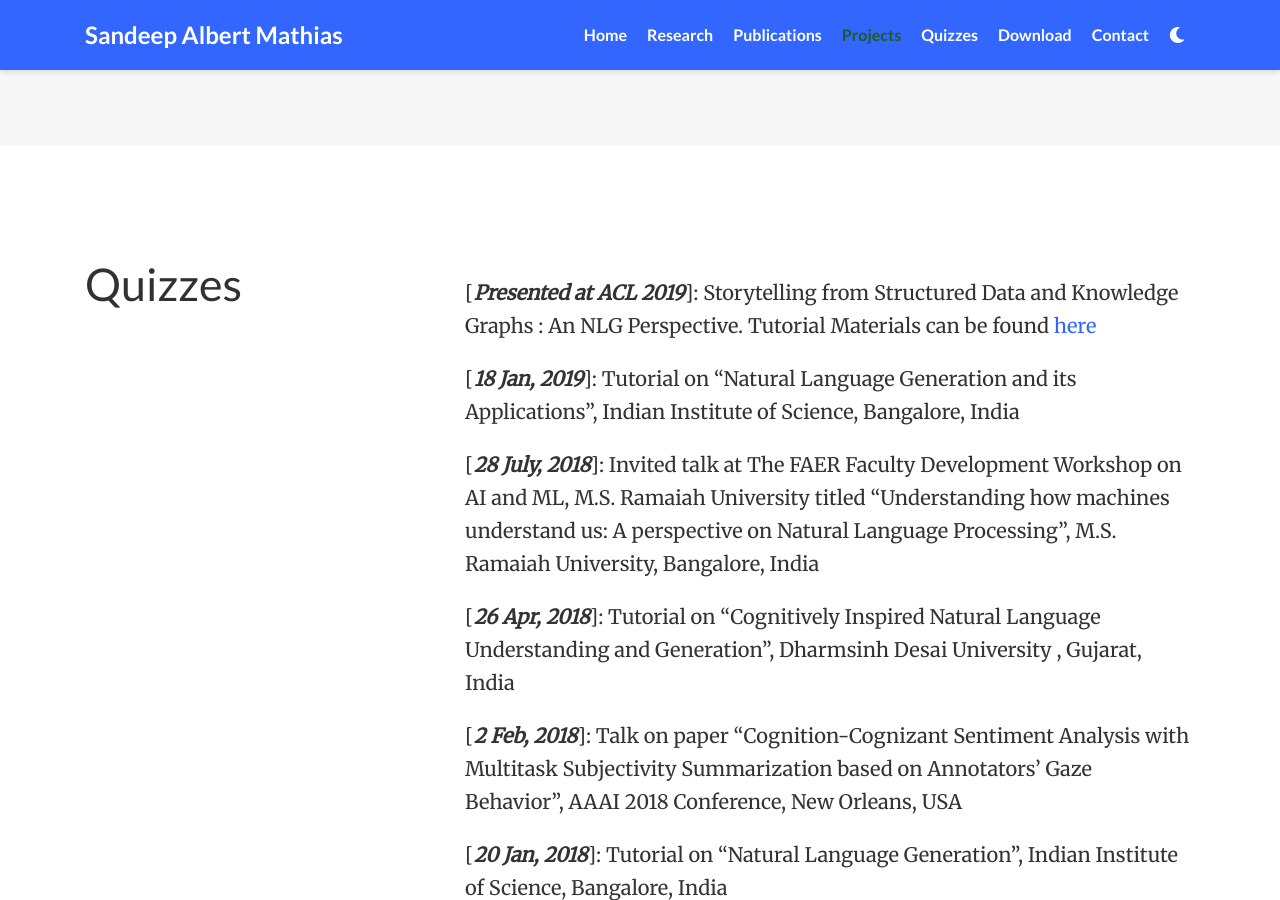
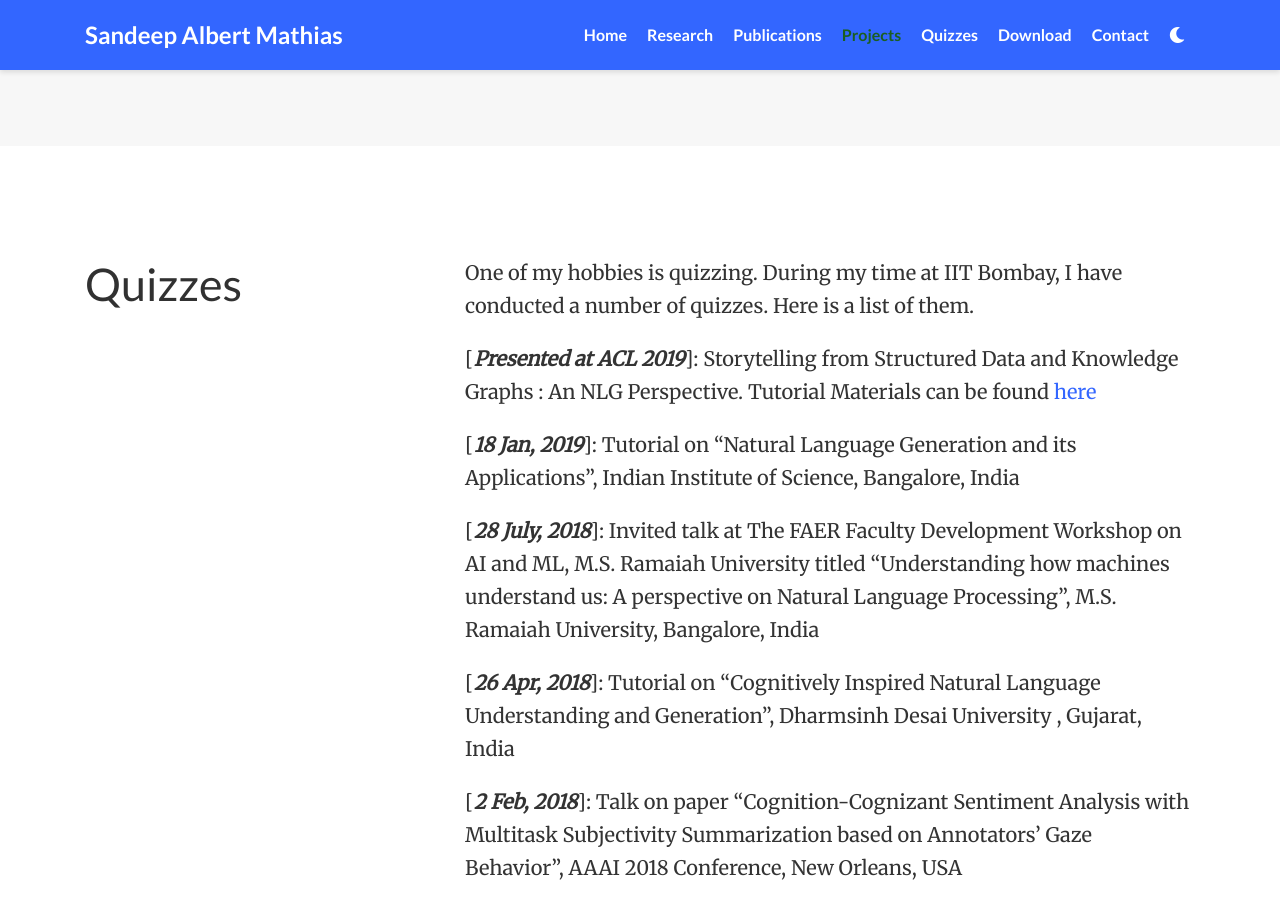
Before and after one commit to lwsam/lwsam.github.io, a Jekyll site: the page index.html, which Jekyll copies as it is, in a window 1280 px wide and 900 px high, scrolled down 3401 px. Built offline with Jekyll 4.4.1, drawn with Linux system fonts in a browser that asks for light colours; nearby versions of some CDN libraries; Markdown is read by kramdown in place of the engine named in the settings; a style sheet for code colours, icons or effects is not loaded.

Commit message:
Update index.html
Adding quizzes information

```diff
--- a/index.html
+++ b/index.html
@@ -280,6 +280,7 @@
     <h1>Quizzes</h1>
   </div>
   <div class="col-12 col-lg-8">
+  <p>One of my hobbies is quizzing. During my time at IIT Bombay, I have conducted a number of quizzes. Here is a list of them.</p>
 <p><p>[<em><strong>Presented at ACL 2019</strong></em>]: Storytelling from Structured Data and Knowledge Graphs : An NLG Perspective. Tutorial Materials can be found <a href="https://sites.google.com/view/acl-19-nlg">here</a></p>
 <p>[<em><strong>18 Jan, 2019</strong></em>]: Tutorial on &ldquo;Natural Language Generation and its Applications&rdquo;, Indian Institute of Science, Bangalore, India</p>
 <p>[<em><strong>28 July, 2018</strong></em>]: Invited talk at The FAER Faculty Development Workshop on AI and ML, M.S. Ramaiah University titled &ldquo;Understanding how machines understand us: A perspective on Natural Language Processing&rdquo;, M.S. Ramaiah University, Bangalore, India</p>
```
